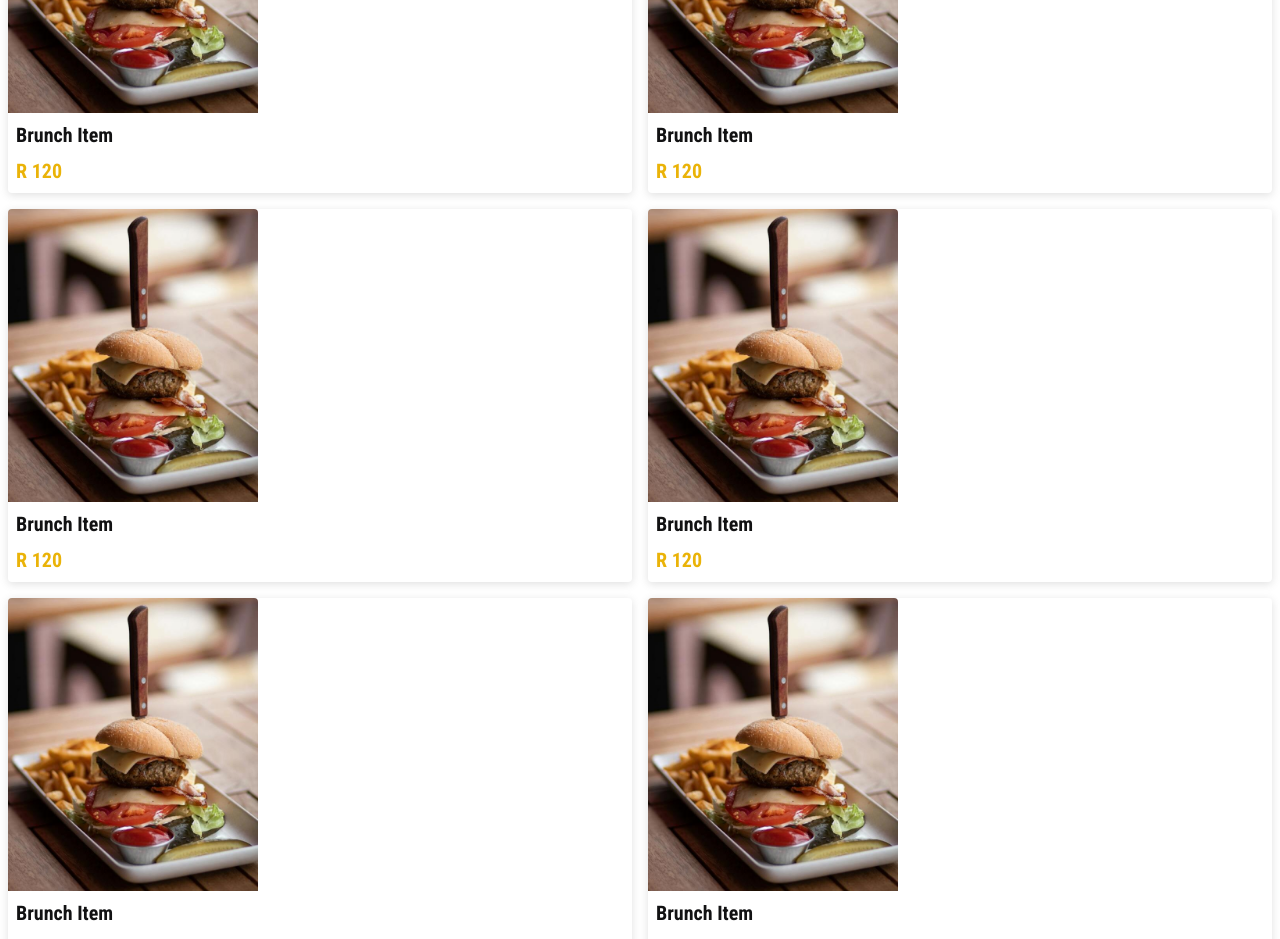
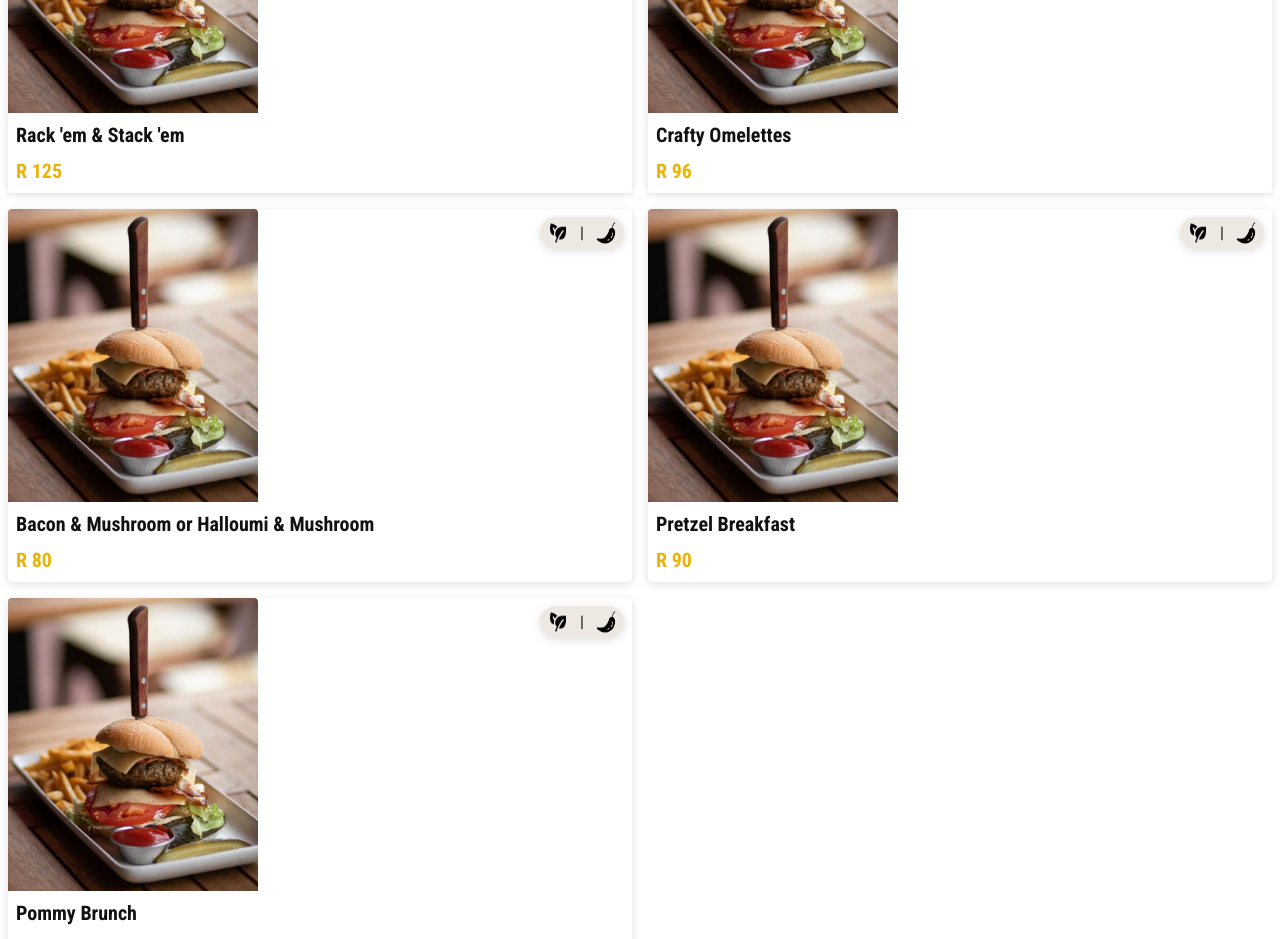
Before and after one commit to erichvorster/craft, a Next.js app: page / in a window 1280 px wide. Shown: the part 1100-2039 px from the top of the page. Built offline with nearby package versions, Linux system fonts and the light colour scheme.

Commit message:
updated itemCard

```diff
--- a/components/Brunch.tsx
+++ b/components/Brunch.tsx
@@ -4,6 +4,7 @@ import { ItemDrawer } from "./ItemDrawer";
 import Image from "next/image";
 import ItemCard from "./ItemCard";
 import burger from "../public/burger-2.jpg";
+import MenuItems from "@/data/menu";
 
 const Brunch = () => {
   const items = [1, 2, 3, 4, 5, 6];
@@ -13,13 +14,14 @@ const Brunch = () => {
         headerText={"BRUNCH"}
         subText={"ONLY AVAILABLE BETWEEN 10:30 AND 13:00"}
       />
-      <ItemDrawer>
-        <div className="grid grid-cols-2 gap-4 mt-8">
-          {items.map((itemm, idx) => (
-            <ItemCard img={burger} />
-          ))}
-        </div>
-      </ItemDrawer>
+
+      <div className="grid grid-cols-2 gap-4 mt-8">
+        {MenuItems.food.brunch.items.map((item, idx) => (
+          <ItemDrawer food={item}>
+            <ItemCard img={burger} food={item} />
+          </ItemDrawer>
+        ))}
+      </div>
     </div>
   );
 };
--- a/components/CategoryNav.tsx
+++ b/components/CategoryNav.tsx
@@ -1,7 +1,8 @@
-import React, { useState } from "react";
+import React from "react";
+import { motion } from "framer-motion";
 import useScrollDirection from "./Hooks/useScrollDirection";
 
-//types
+// Types
 type CategoryHeaderProps = {
   tabs: string[];
   activeTab: number;
@@ -19,15 +20,22 @@ const CategoryNav = ({
     <div className="overflow-hidden w-full h-full mt-4 px-1">
       <div className="overflow-x-scroll flex w-full h-full scrollbar-none">
         {tabs.map((tab, index) => (
-          <div
+          <motion.div
             key={index}
             onClick={() => setActiveTab(index + 1)}
             className={`${
-              activeTab === index + 1 && "bg-foreground text-background"
-            } mr-2 px-4 py-[1px] rounded whitespace-nowrap cursor-pointer text-sm`}
+              activeTab === index + 1 && " text-background"
+            } mr-2 px-4 py-[1px] rounded whitespace-nowrap cursor-pointer text-sm relative`}
           >
+            {activeTab === index + 1 && (
+              <motion.span
+                layoutId="bubble"
+                className="absolute inset-0 z-0 bg-foreground mix-blend-difference rounded-lg p-2"
+                transition={{ type: "spring", bounce: 0.2, duration: 0.5 }}
+              />
+            )}
             {tab}
-          </div>
+          </motion.div>
         ))}
       </div>
     </div>
--- a/components/ItemCard.tsx
+++ b/components/ItemCard.tsx
@@ -1,14 +1,24 @@
 import React from "react";
 import Image from "next/image";
+import vegan from "../public/vegan.png";
+import chilli from "../public/chilli.png";
 
 type ItemCardProps = {
   img: any;
+  food?: any;
 };
 
-const ItemCard = ({ img }: ItemCardProps) => {
+const ItemCard = ({ img, food }: ItemCardProps) => {
+  console.log("food:", food);
+
   return (
-    <div className=" flex flex-col card-shadow bg-white  rounded">
-      <div>
+    <div className="flex flex-col card-shadow bg-white rounded h-full">
+      <div className="relative">
+        <div className="px-2 py-1 flex rounded-full bg-background card-shadow absolute top-2 right-2">
+          <Image src={vegan} height={20} width={20} alt="icon" />
+          <span className="px-3">|</span>
+          <Image src={chilli} height={20} width={20} alt="icon" />
+        </div>
         <Image
           src={img}
           height={250}
@@ -19,8 +29,10 @@ const ItemCard = ({ img }: ItemCardProps) => {
       </div>
       <div>
         <div className="p-2">
-          <h5 className="text-xl font-bold">Brunch Item</h5>
-          <h5 className="text-xl font-bold text-yellow-500 pt-2">R 120</h5>
+          <h5 className="text-xl font-bold">{food?.name}</h5>
+          <h5 className="text-xl font-bold text-yellow-500 pt-2">
+            R {food?.fixedPrice?.price}
+          </h5>
         </div>
       </div>
     </div>
--- a/components/ItemDrawer.tsx
+++ b/components/ItemDrawer.tsx
@@ -22,7 +22,9 @@ type ItemDrawerProps = {
         }[]
       | any;
   };
-  food?: string;
+
+  //FIX ANY
+  food?: any;
 };
 
 export function ItemDrawer({ children, image, beer, food }: ItemDrawerProps) {
@@ -41,13 +43,14 @@ export function ItemDrawer({ children, image, beer, food }: ItemDrawerProps) {
       <Drawer.Portal>
         <Drawer.Overlay className="fixed inset-0 bg-black/40" />
         <Drawer.Content className="bg-popover text-zinc-200 flex flex-col rounded-t-[10px] h-[96%] mt-24 fixed bottom-0 left-0 right-0">
+          {beer && (
+            <>
               <div className="mx-auto w-12 h-1.5 flex-shrink-0 rounded-full bg-zinc-300 mb-4 mt-4" />
-          {beer && (
               <div>
                 <div className="">
                   <div className="">
                     {isLoading ? (
-                    <Skeleton className="w-[400px] h-[300px] rounded-lg bg-neutral-700 mx-auto mb-4" />
+                      <Skeleton className="w-[350px] h-[300px] rounded-lg bg-neutral-700 mx-auto mb-4" />
                     ) : (
                       <Image
                         src={BeerImg}
@@ -119,88 +122,45 @@ export function ItemDrawer({ children, image, beer, food }: ItemDrawerProps) {
                   </table>
                 </div>
               </div>
+            </>
           )}
 
           {food && (
             <>
-              <div className="p-4 bg-white rounded-t-[10px] flex-1">
-                <div className="mx-auto w-12 h-1.5 flex-shrink-0 rounded-full bg-zinc-300 mb-8" />
-                <div className="max-w-md mx-auto">
-                  <Drawer.Title className="font-medium mb-4">
-                    Unstyled drawer for React.
-                  </Drawer.Title>
-                  <p className="text-zinc-600 mb-2">
-                    This component can be used as a replacement for a Dialog on
-                    mobile and tablet devices.
-                  </p>
-                  <p className="text-zinc-600 mb-8">
-                    It uses{" "}
-                    <a
-                      href="https://www.radix-ui.com/docs/primitives/components/dialog"
-                      className="underline"
-                      target="_blank"
-                    >
-                      Radix&apos;s Dialog primitive
-                    </a>{" "}
-                    under the hood and is inspired by{" "}
-                    <a
-                      href="https://twitter.com/devongovett/status/1674470185783402496"
-                      className="underline"
-                      target="_blank"
-                    >
-                      this tweet.
-                    </a>
-                  </p>
+              <div className="mx-auto w-12 h-1.5 flex-shrink-0 rounded-full bg-zinc-300 mb-4 mt-4" />
+              <div>
+                <div className="">
+                  <div className="">
+                    {isLoading ? (
+                      <Skeleton className="w-[350px] h-[300px] rounded-lg bg-neutral-700 mx-auto mb-4" />
+                    ) : (
+                      <Image
+                        src={BeerImg}
+                        alt="beer"
+                        width={250}
+                        className="mx-auto pt-4"
+                        onLoad={handleImageLoad}
+                      />
+                    )}
                   </div>
+                  <div className="m-0 mb-2">
+                    <table className="w-full">
+                      <tbody>
+                        <tr>
+                          <td className="border-t-2 border-r-2 border-b-2 border-zinc-200 w-[80%] text-3xl p-4">
+                            {food.name}
+                          </td>
+                          <td className="border-t-2 border-r-0 border-b-2 border-zinc-200 w-[20%] text-3xl font-bold text-foreground text-center text-black bg-yellow-500">
+                            R{food.fixedPrice.price}
+                          </td>
+                        </tr>
+                      </tbody>
+                    </table>
                   </div>
-              <div className="p-4 bg-zinc-100 border-t border-zinc-200 mt-auto">
-                <div className="flex gap-6 justify-end max-w-md mx-auto">
-                  <a
-                    className="text-xs text-zinc-600 flex items-center gap-0.25"
-                    href="https://github.com/emilkowalski/vaul"
-                    target="_blank"
-                  >
-                    GitHub
-                    <svg
-                      fill="none"
-                      height="16"
-                      stroke="currentColor"
-                      stroke-linecap="round"
-                      stroke-linejoin="round"
-                      stroke-width="2"
-                      viewBox="0 0 24 24"
-                      width="16"
-                      aria-hidden="true"
-                      className="w-3 h-3 ml-1"
-                    >
-                      <path d="M18 13v6a2 2 0 01-2 2H5a2 2 0 01-2-2V8a2 2 0 012-2h6"></path>
-                      <path d="M15 3h6v6"></path>
-                      <path d="M10 14L21 3"></path>
-                    </svg>
-                  </a>
-                  <a
-                    className="text-xs text-zinc-600 flex items-center gap-0.25"
-                    href="https://twitter.com/emilkowalski_"
-                    target="_blank"
-                  >
-                    Twitter
-                    <svg
-                      fill="none"
-                      height="16"
-                      stroke="currentColor"
-                      stroke-linecap="round"
-                      stroke-linejoin="round"
-                      stroke-width="2"
-                      viewBox="0 0 24 24"
-                      width="16"
-                      aria-hidden="true"
-                      className="w-3 h-3 ml-1"
-                    >
-                      <path d="M18 13v6a2 2 0 01-2 2H5a2 2 0 01-2-2V8a2 2 0 012-2h6"></path>
-                      <path d="M15 3h6v6"></path>
-                      <path d="M10 14L21 3"></path>
-                    </svg>
-                  </a>
+                  <div className="p-4">
+                    <p className="font-bold mb-1">Description</p>
+                    <p>{food.description}</p>
+                  </div>
                 </div>
               </div>
             </>
--- a/data/menu.js
+++ b/data/menu.js
@@ -2723,7 +2723,84 @@ let MenuItems = {
       ],
     },
   },
-  food: {},
+  food: {
+    brunch: {
+      displayName: "Brunch",
+      description: "Only Available between 10:30 and 13:00",
+      items: [
+        {
+          id: 1,
+          name: "Rack 'em & Stack 'em ",
+          description:
+            "200g beef patty, bacon rashers, & battered onion ring stack, filled with your choice of baked bean or mushroom sauce. Sided with 2 eggs, potato chips & a grilled tomato.",
+          fixedPrice: {
+            size: "null",
+            price: 125,
+          },
+          isHot: false,
+          isVegan: false,
+          isAvailable: true,
+          isNew: false,
+        },
+        {
+          id: 2,
+          name: "Crafty Omelettes ",
+          description:
+            "Craft your own 3-egg omelette using any two of the following items & one cheese type: Sauerkraut, Knackwurst, bacon, Yellow cheddar, Danish feta, Onion, Tomato, Mushrooms or Green pepper. Served with some toast & side salad.",
+          fixedPrice: {
+            size: "null",
+            price: 96,
+          },
+          isHot: false,
+          isVegan: false,
+          isAvailable: true,
+          isNew: false,
+        },
+        {
+          id: 3,
+          name: "Bacon & Mushroom or Halloumi & Mushroom  ",
+          description:
+            "Served on a home-baked, lightly toasted bread, choose between bacon or grilled halloumi,  topped with a mix of white & brown mushrooms cooked with white wine, onion, peppers, thyme, & black pepper with a touch of garlic, finished with cream & fresh parsley ",
+          fixedPrice: {
+            size: "null",
+            price: 80,
+          },
+          isHot: false,
+          isVegan: false,
+          isAvailable: true,
+          isNew: false,
+        },
+        {
+          id: 4,
+          name: "Pretzel Breakfast",
+          description:
+            "Homemade pretzel filled with cream cheese, scrambled egg & honey-glazed bacon, topped with fresh spring onion & served with a salad",
+          fixedPrice: {
+            size: "null",
+            price: 90,
+          },
+          isHot: false,
+          isVegan: false,
+          isAvailable: true,
+          isNew: false,
+        },
+        {
+          id: 5,
+          name: "Pommy Brunch ",
+          description:
+            "2 eggs, bacon, saucy mushrooms, baked beans, sauteed cherry tomatos & toast.",
+          fixedPrice: {
+            size: "null",
+            price: 80,
+          },
+          isHot: false,
+          isVegan: false,
+          isAvailable: true,
+          isNew: false,
+        },
+      ],
+    },
+  },
 };
 
 let Categories = {
```
Also changed, not shown: public/chilli.png (added), public/vegan.png (added). Lines whose indentation alone changed are shown as unchanged.
